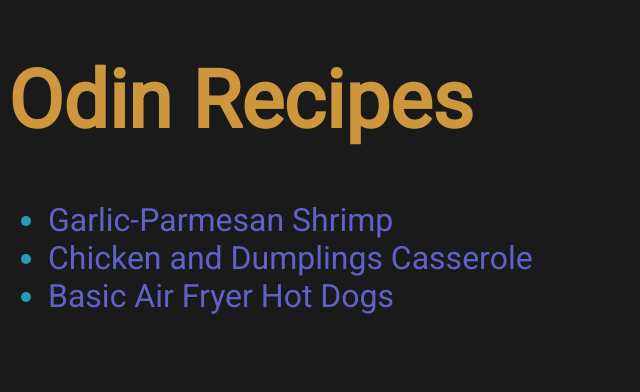
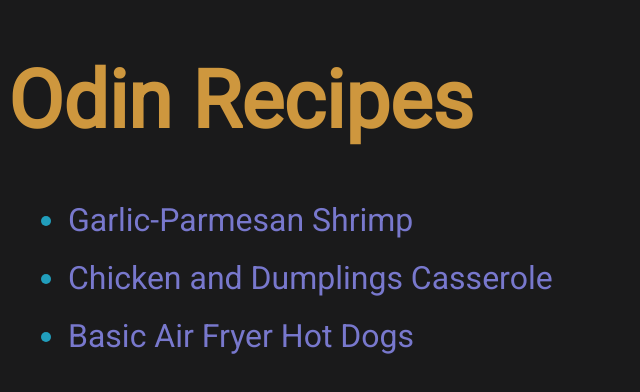
Before and after one commit to nerdy-guy/odin-recipes, a plain HTML site: page index.html in a window 1280 px wide. Shown: the whole page, without its empty margins (0-640 px from the left). Drawn offline with Linux system fonts and the light colour scheme.

Commit message:
Added margin between list items

```diff
--- a/index.html
+++ b/index.html
@@ -13,10 +13,11 @@
 <body>
     <h1>Odin Recipes</h1>
     <ul>
-        <li><a href="./recipes/garlic-parmesan-shrimp.html">Garlic-Parmesan Shrimp</a></li>
-        <li><a href="./recipes/chicken-and-dumplings -asserole.html">Chicken and Dumplings Casserole</a>
+        <li class="recipe-link"><a href="./recipes/garlic-parmesan-shrimp.html">Garlic-Parmesan Shrimp</a></li>
+        <li class="recipe-link"><a href="./recipes/chicken-and-dumplings -asserole.html">Chicken and Dumplings
+                Casserole</a>
         </li>
-        <li><a href="./recipes/basic-air-fryer-hot-dogs.html">Basic Air Fryer Hot Dogs</a></li>
+        <li class="recipe-link"><a href="./recipes/basic-air-fryer-hot-dogs.html">Basic Air Fryer Hot Dogs</a></li>
     </ul>
 </body>
 
--- a/style.css
+++ b/style.css
@@ -26,7 +26,7 @@ ol {
 }
 
 a {
-    color: rgb(97, 97, 202);
+    color: rgb(120, 120, 205);
     text-decoration: none;
 }
 
@@ -40,3 +40,11 @@ img {
     margin: auto;
     display: block;
 }
+
+.recipe-link {
+    margin: 20px;
+}
+
+li {
+    margin: 10px
+}
```
